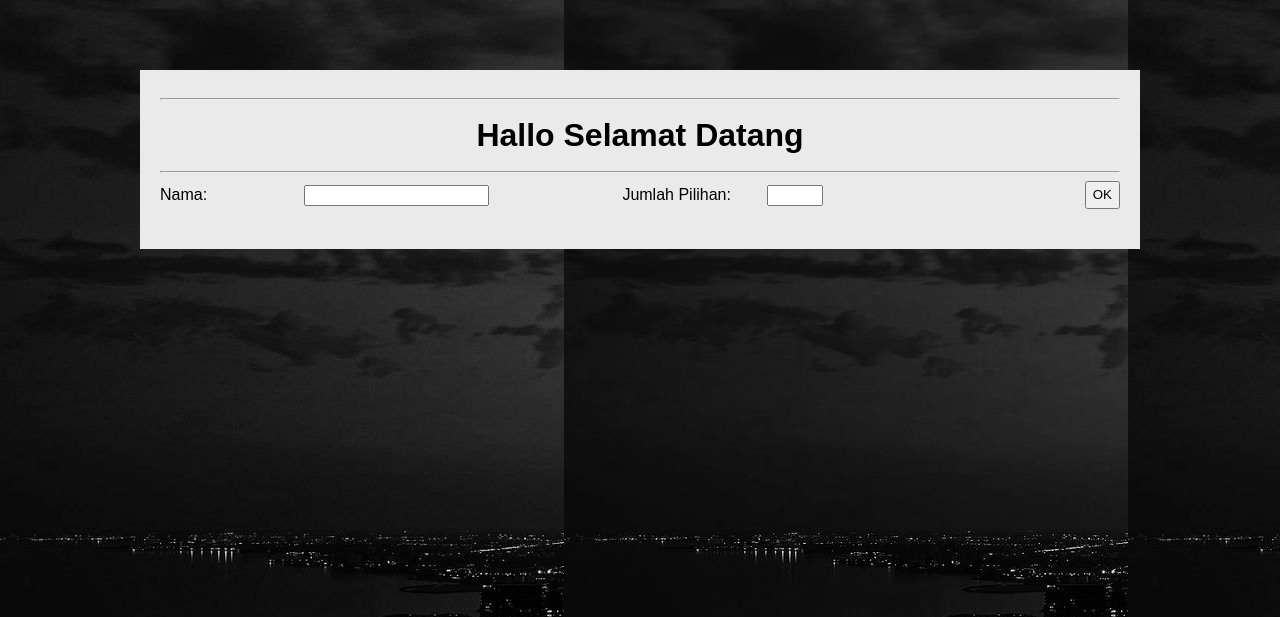
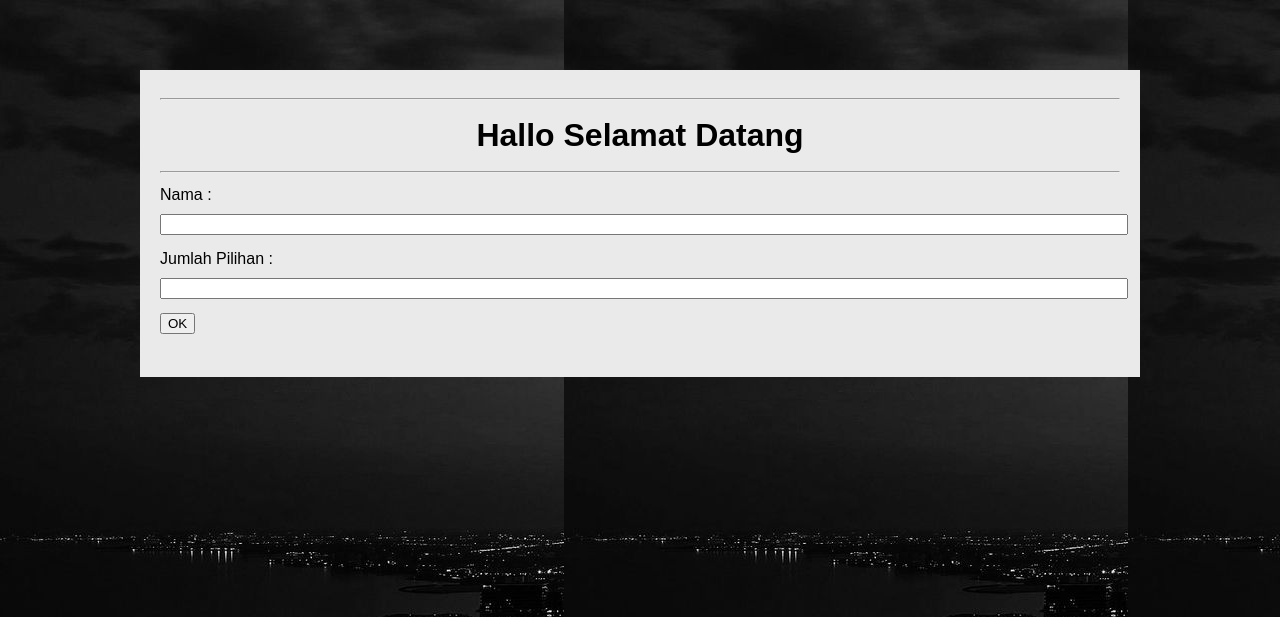
Before and after one commit to AndjeschaSkolastica/Pemograman-Berbasis-Platform, a PHP site: page /js.html in a window 1280 px wide. Shown: the top 617 px of the page. Run offline with PHP 8.4, Linux system fonts and the light colour scheme.

Commit message:
membuat JS

```diff
--- a/Tugas JS/js.css
+++ b/Tugas JS/js.css
@@ -1,14 +1,14 @@
-body{
+body {
     font: 16px/28px arial, sans-serif;
     background-image: url(back.jpg);
 }
 
 .container {
-    width : 960px;
-    margin:70px auto;
+    width: 960px;
+    margin: 70px auto;
     background-color: #eaeaea;
     position: relative;
-    margin-bottom: 10px;
+    margin-bottom: 100px;
     padding: 20px;
 }
 
@@ -16,24 +16,18 @@ body{
     text-align: center;
 }
 
-.form-group {
+.form-control {
+    width: 100%;
+    display: block;
     margin-bottom: 10px;
 }
 
 label {
-    display: inline-block;
-    width: 140px;
+    display: block;
+    margin-bottom: 5px;
 }
 
-.form-control {
-    width: calc(100% - 140px);
-    display: inline-block;
-}
-
-#inputContainer {
-    margin-top: 20px;
-}
-
+#inputContainer,
 #outputContainer {
     margin-top: 20px;
 }
--- a/Tugas JS/js.html
+++ b/Tugas JS/js.html
@@ -1,31 +1,35 @@
 <!DOCTYPE html>
-<html>
+<html lang ="en">
 <head>
+    <meta charset="UTF-8">
+    <meta name="viewport" content="width=device-width, initial-scale=1.0">
+
   <title>Form Example</title>
-  <link rel="stylesheet" href="js.css" >
+  <link rel="stylesheet" type="text/css" href="js.css">
 </head>
 <body>
-  <script src ="java.js"></script>
     <div class="top-bar"></div>
     <div class="container">
         <div class="header">
             <hr>
-            <h1 class="Judul" align ="center">Hallo Selamat Datang </h1>
+            <h1 class="Judul">Hallo Selamat Datang </h1>
             <hr>
         </div>
-        <form id="myForm" style="display: flex;">
-            <div style="flex: 1;">
-                <label for="nama">Nama:</label>
-                <input type="text" id="nama" name="nama">
+        <form id="myForm">
+            <div>
+                <label for="nama">Nama :</label>
+                <input type="text" id="nama" name="nama" pattern="[A-Za-z\s]+" title="Nama harus menggunakan huruf" class="form-control">
             </div>
-            <div style="flex: 1;">
-                <label for="jumlahPilihan">Jumlah Pilihan:</label>
-                <input type="number" id="jumlahPilihan" name="jumlahPilihan" min="1" max="10">
+            <div>
+                <label for="jumlahPilihan">Jumlah Pilihan :</label>
+                <input type="number" id="jumlahPilihan" name="jumlahPilihan" min="1" max="10" class="form-control">
             </div>
             <input type="button" value="OK" onclick="displayInputs()">
         </form>
         <div id="inputContainer"></div>
         <div id="outputContainer"></div>
     </div>
+
+    <script src="jeje.js"></script>
 </body>
 </html>
```
Also changed, not shown: Tugas JS/java.js (deleted, +0 -40 lines), Tugas JS/jeje.js (added, +95 -0 lines).
